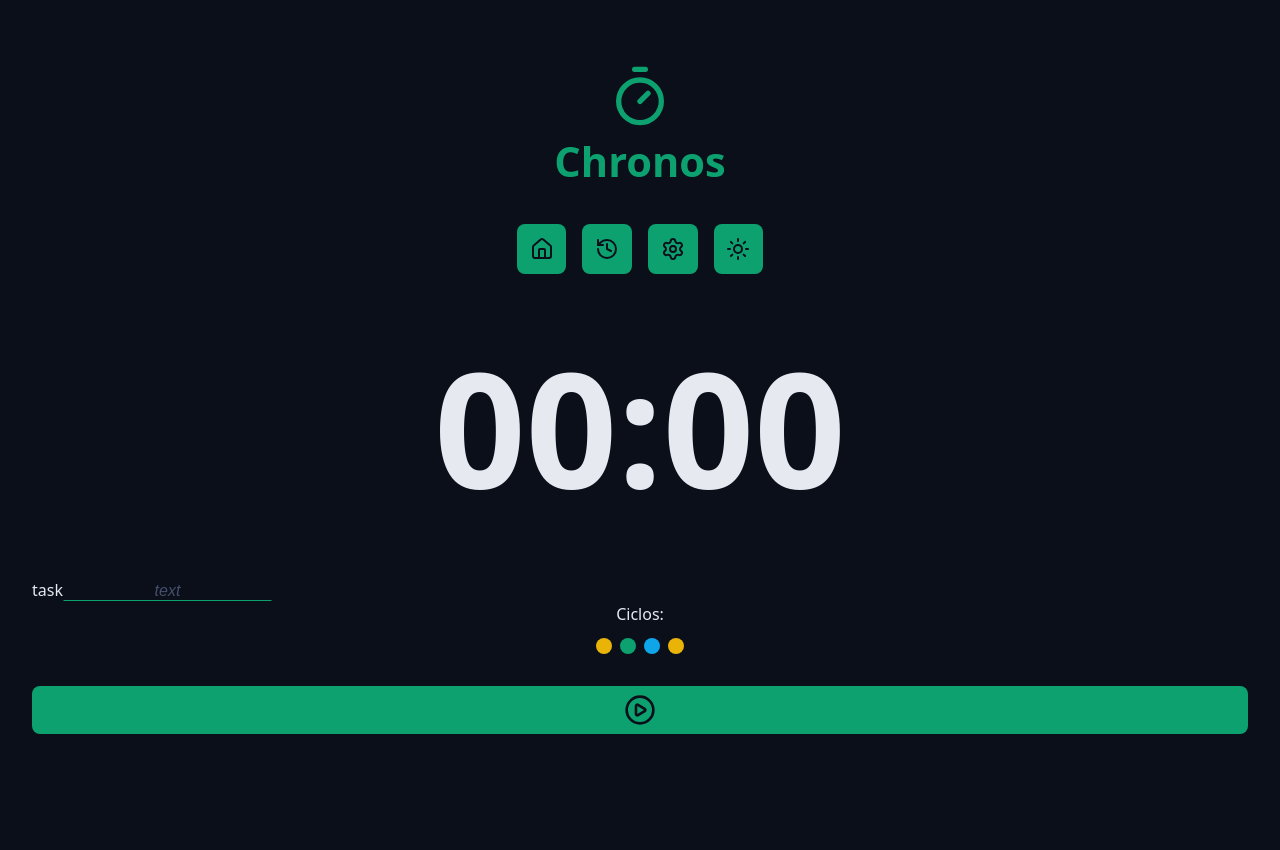
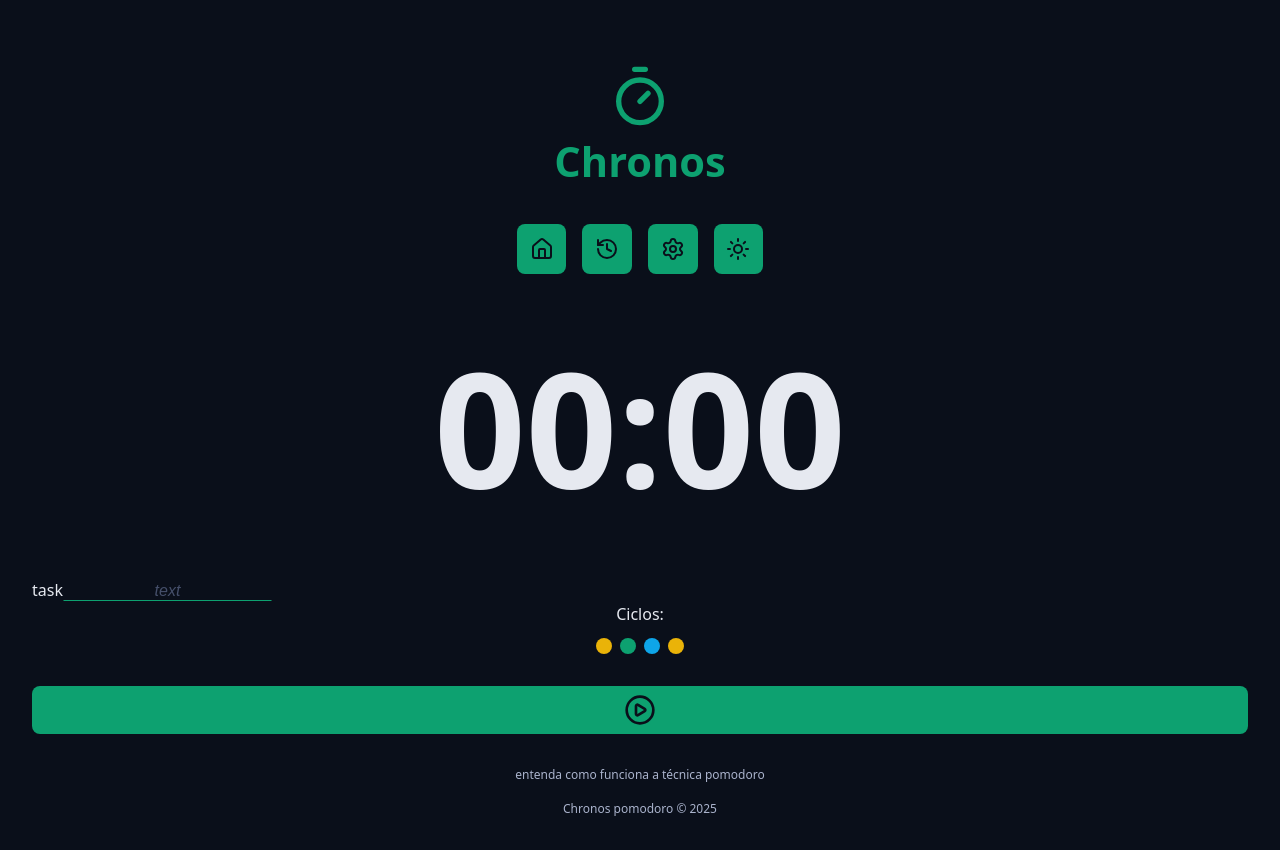
Before and after one commit to ErickDahl/chronos-pomodoro, a React (Vite) app: page / in a window 1280 px wide. Before the commit the page ends 800 px from the top, so only its background shows below. Built offline with nearby package versions, Linux system fonts and the light colour scheme.

Commit message:
feat: add Footer component with styles and integrate into App
n

```diff
--- a/src/App.tsx
+++ b/src/App.tsx
@@ -7,6 +7,7 @@ import { Button } from './components/Button';
 import { Container } from './components/Container';
 import { CountDown } from './components/CountDown';
 import { Cycles } from './components/Cycles';
+import { Footer } from './components/Footer';
 import { Input } from './components/Input';
 import { Logo } from './components/Logo';
 import { Menu } from './components/Menu';
@@ -31,6 +32,10 @@ function App() {
         <Cycles />
         <Button icon={<PlayCircleIcon />} />
       </Container>
+
+      <Container>
+        <Footer />
+      </Container>
     </>
   );
 }
--- /dev/null
+++ b/src/components/Footer/index.tsx
@@ -0,0 +1,12 @@
+import styles from './styles.module.css';
+
+const Footer = () => {
+  return (
+    <footer className={styles.footer}>
+      <a href='/'>entenda como funciona a técnica pomodoro</a>
+      <a href='/'>Chronos pomodoro &copy; {new Date().getFullYear()}</a>
+    </footer>
+  );
+};
+
+export { Footer };
--- /dev/null
+++ b/src/components/Footer/styles.module.css
@@ -0,0 +1,18 @@
+.footer {
+  display: flex;
+  flex-direction: column;
+  align-items: center;
+  justify-content: center;
+  background-color: transparent;
+  font-size: 0.75rem;
+  gap: 1rem;
+}
+
+.footer a {
+  color: var(--text-muted);
+  text-decoration: none;
+}
+
+.footer a:hover {
+  text-decoration: underline;
+}
```
